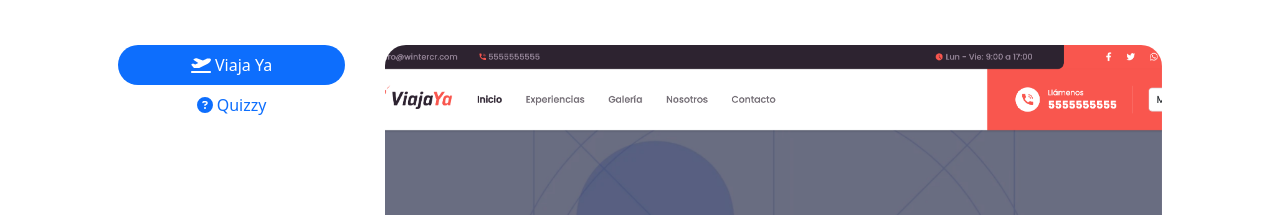
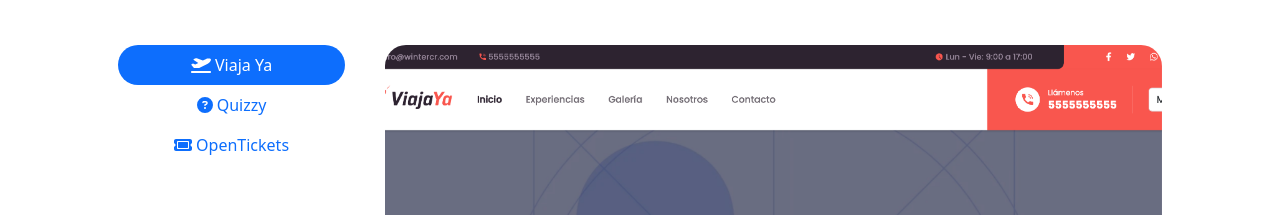
Before and after one commit to LeonSolisPedro/wintercr.com, a Vue app: page / in a window 1280 px wide. Shown: the part 865-1080 px from the top of the page. Built offline with nearby package versions, Linux system fonts and the light colour scheme.

Commit message:
Añadido opentickets

```diff
--- a/src/components/CarouselProjects.vue
+++ b/src/components/CarouselProjects.vue
@@ -34,6 +34,7 @@ import viajaya3 from "../assets/viajaya3.png"
 import quizzy1 from "../assets/quizzy1.png"
 import quizzy2 from "../assets/quizzy2.png"
 import quizzy3 from "../assets/quizzy3.png"
+import opentickets1 from "../assets/opentickets1.png"
 
 export default {
   components: {
@@ -68,6 +69,17 @@ export default {
           linkCode: "https://github.com/LeonSolisPedro/Quizzy",
           images: [ quizzy1, quizzy2, quizzy3 ],
           isFavorite: true
+        },
+        {
+          id: 3,
+          title: "Open Tickets",
+          titleNavBar: "OpenTickets",
+          iconNavBar: "fa-solid fa-ticket",
+          description: "Open Tickets, es un sistema de tickets de asistencia técnica, que te permitirá priorizar tus actividades y atender equipos de cómputo defectuosos",
+          liveLink: "https://opentickets.wintercr.com",
+          linkCode: "https://github.com/LeonSolisPedro/opentickets",
+          images: [ opentickets1 ],
+          isFavorite: true
         }
       ]
     }
--- a/src/plugins/fontawesome.js
+++ b/src/plugins/fontawesome.js
@@ -1,5 +1,5 @@
 import { library, config } from "@fortawesome/fontawesome-svg-core"
-import { faCircleQuestion, faCode, faEnvelope, faHeart, faHouse, faPlaneDeparture, faPlay, faRocket } from "@fortawesome/free-solid-svg-icons"
+import { faCircleQuestion, faCode, faEnvelope, faHeart, faHouse, faPlaneDeparture, faPlay, faRocket, faTicket } from "@fortawesome/free-solid-svg-icons"
 import { faTwitter, faGithub } from "@fortawesome/free-brands-svg-icons"
 import { FontAwesomeIcon } from '@fortawesome/vue-fontawesome'
 import "@fortawesome/fontawesome-svg-core/styles.css"
@@ -7,7 +7,7 @@ import "@fortawesome/fontawesome-svg-core/styles.css"
 export default {
   install(app){
     config.autoAddCss = false;
-    library.add(faEnvelope, faHeart, faTwitter, faGithub, faPlaneDeparture, faCode, faPlay, faCircleQuestion)
+    library.add(faEnvelope, faHeart, faTwitter, faGithub, faPlaneDeparture, faCode, faPlay, faCircleQuestion, faTicket)
     //Test
     library.add(faHouse, faRocket)
     app.component("font-awesome-icon", FontAwesomeIcon)
```
Also changed, not shown: src/assets/opentickets1.png (added).
